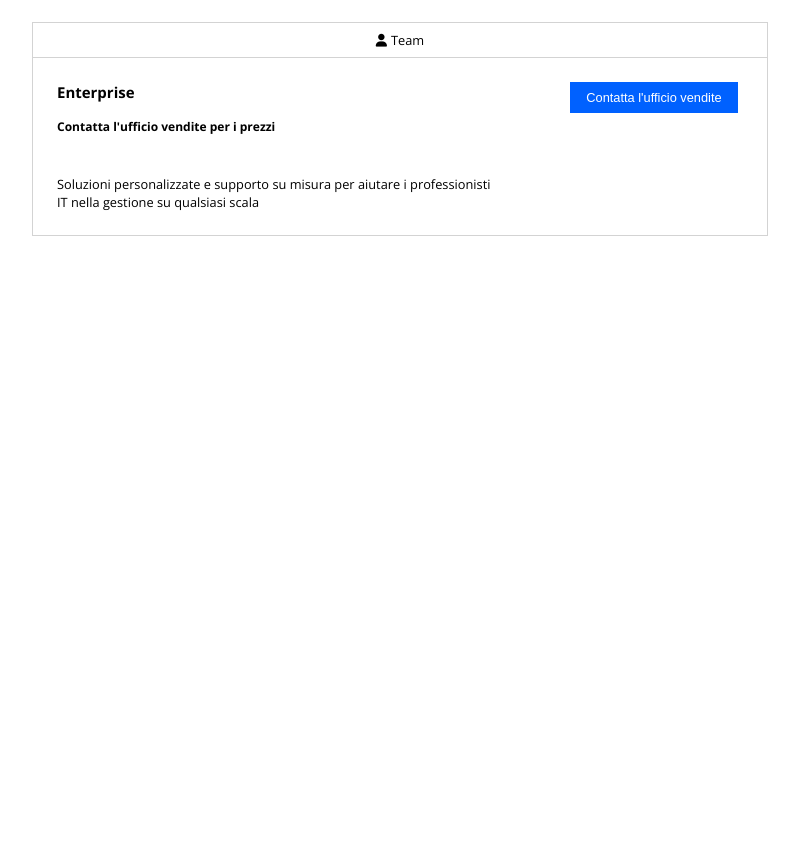
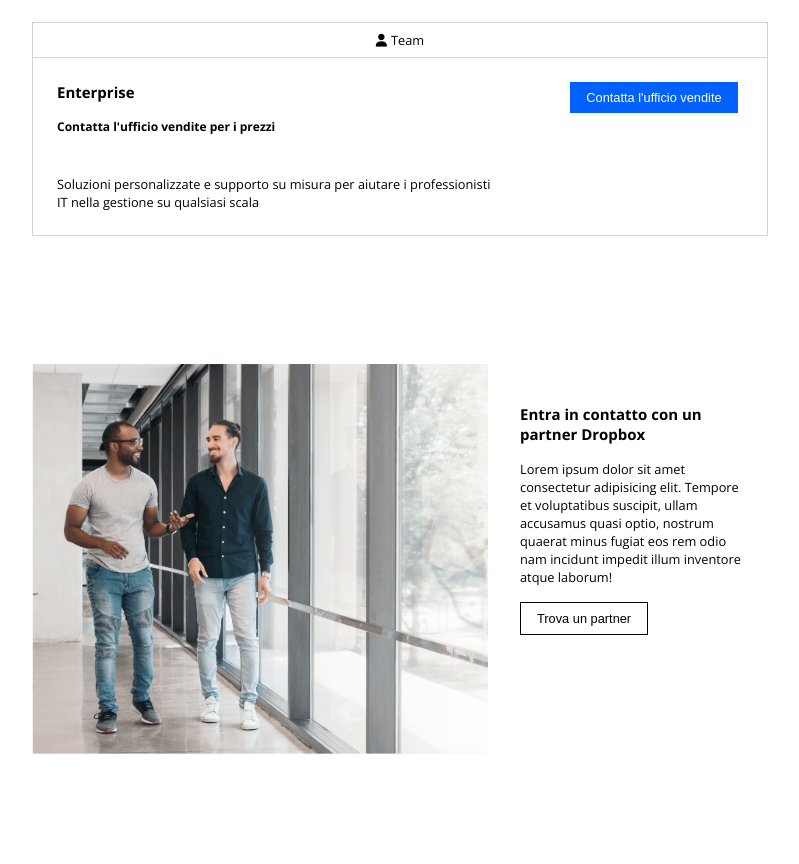
Before and after one commit to RiccardoImperiale/htmlcss-dropbox, a plain HTML site: page index.html in a window 1280 px wide. Shown: the part 1560-2424 px from the top of the page, without its empty margins (228-1027 px from the left). Before the commit the page ends 1924 px from the top, so only its background shows below. Drawn offline with nearby package versions, Linux system fonts and the light colour scheme.

Commit message:
add section partners

```diff
--- a/assets/css/style.css
+++ b/assets/css/style.css
@@ -45,6 +45,10 @@ h4 {
     font-size: .75rem;
 }
 
+p{
+    font-size: .8rem;
+}
+
 hr {
     border: 1px solid var(--drop-secondary);
     border-bottom: none;
@@ -83,9 +87,11 @@ hr {
     color: var(--drop-light);
 }
 
-/* .btn-outline{
-
-} */
+.btn-outline{
+    background-color: var(--drop-light);
+    border: 1px solid var(--drop-dark);
+    color: var(--drop-dark);
+}
 
 .container-xl {
     max-width: 1900px;
@@ -226,6 +232,10 @@ section.plans {
     padding-bottom: 3rem;
 }
 
+.card_bottom i {
+    color: var(--drop-primary);
+}
+
 .card-4 .line {
     position: absolute;
     width: 2rem;
@@ -280,6 +290,35 @@ section.plans {
     border: none;
 }
 
+/* Partners Section ------------------------------> */
+
+section.partners {
+    height: 500px;
+    background-color: var(--drop-light);
+}
+
+.partners .d-flex{
+    gap: 2rem;
+}
+
+.partners .partners_image{
+    width: 60%;
+}
+
+.partners .partners_text{
+    width: 30%;
+    padding: 2.5rem 0;
+    gap: 1rem;
+}
+
+
+.partners .partners_image img{
+    width: 100%;
+}
+
+
+
+
 
 /* Footer Styles ------------------------------> */
 
--- a/index.html
+++ b/index.html
@@ -226,7 +226,6 @@
                                 <span>Invia file fino a 100 GB con Dropbox Transfert</span>
                             </div>
                         </div>
-
                     </div>
 
                 </div>
@@ -235,19 +234,29 @@
                         <i class="fa-solid fa-user"></i>Team
                     </div>
                     <div class="d-flex">
-
                         <div class="card_left card-8 d-flex flex-column justify-content-beetween">
                             <h3>Enterprise</h3>
                             <h4>Contatta l'ufficio vendite per i prezzi</h4>
-                            <div>Soluzioni personalizzate e supporto su misura per aiutare i professionisti IT nella gestione su qualsiasi scala</div>
+                            <p>Soluzioni personalizzate e supporto su misura per aiutare i professionisti IT nella gestione su qualsiasi scala</p>
                         </div>
-
                         <div class="card_right card-4">
                             <button class="btn">Contatta l'ufficio vendite</button>
+                        </div>
+                    </div>
+                </div>
+            </div>
+        </section>
 
-                        </div>
-
-                    </div>
+        <!-- Section Contact -->
+        <section class="partners">
+            <div class="container-md d-flex">
+                <div class="partners_image">
+                    <img src="./assets/img/partner.png" alt="two guys talking">
+                </div>
+                <div class="partners_text d-flex flex-column">
+                    <h3>Entra in contatto con un partner Dropbox</h3>
+                    <p>Lorem ipsum dolor sit amet consectetur adipisicing elit. Tempore et voluptatibus suscipit, ullam accusamus quasi optio, nostrum quaerat minus fugiat eos rem odio nam incidunt impedit illum inventore atque laborum!</p>
+                    <a href="#"><button class="btn-outline">Trova un partner</button></a>
                 </div>
             </div>
         </section>
```
